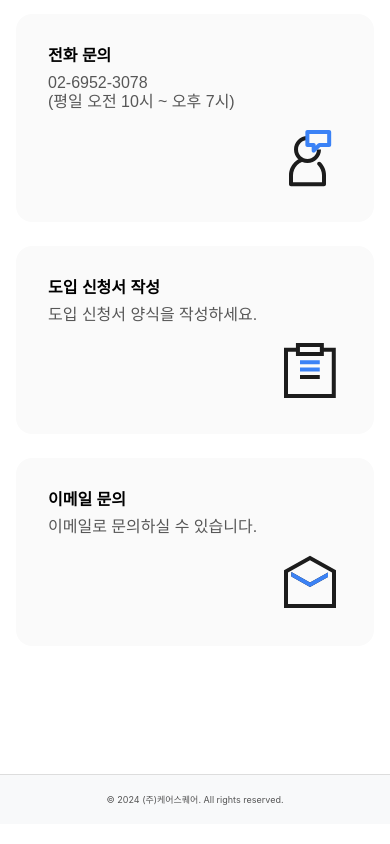
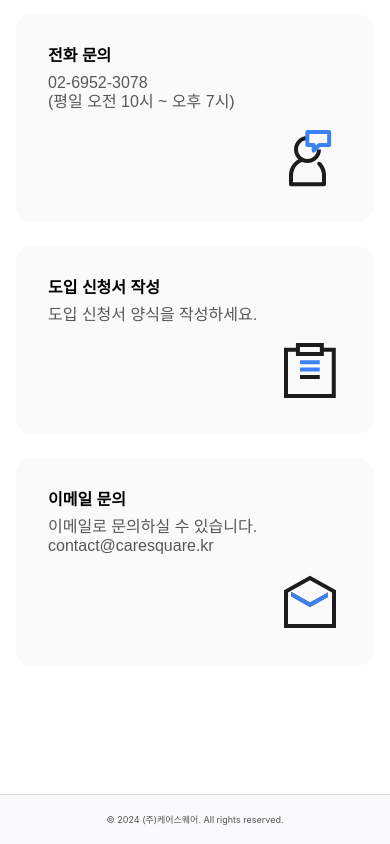
Before and after one commit to Leonamin/ilman-business, a Nuxt app: page /contact in a window 390 px wide. Shown: the part 526-1370 px from the top of the page. Built offline with nearby package versions, Linux system fonts and the light colour scheme; a web font is replaced by a local one.

Commit message:
# EDIT - 문의하기 화면 UI 개선

```diff
--- a/pages/contact.vue
+++ b/pages/contact.vue
@@ -18,8 +18,11 @@ const methods = [
   },
   {
     title: '이메일 문의',
-    description: '이메일로 문의하실 수 있습니다.',
+    description: '이메일로 문의하실 수 있습니다.\n' + 'contact@caresquare.kr',
     imageSrc: '/svgs/icons/icon_mail_open.svg',
+    onClick: () => {
+      window.location.href = 'mailto:contact@caresquare.kr';
+    },
   }
 ]
 </script>
@@ -59,6 +62,7 @@ const methods = [
 
 .content {
   display: flex;
+  width: 100%;
   flex: 1;
   align-self: center;
   flex-direction: column;
@@ -90,6 +94,7 @@ const methods = [
 @media (max-width: 768px) {
   .content {
     padding: 128px 16px;
+    width: auto;
   }
 
   .contacts-container {
```
